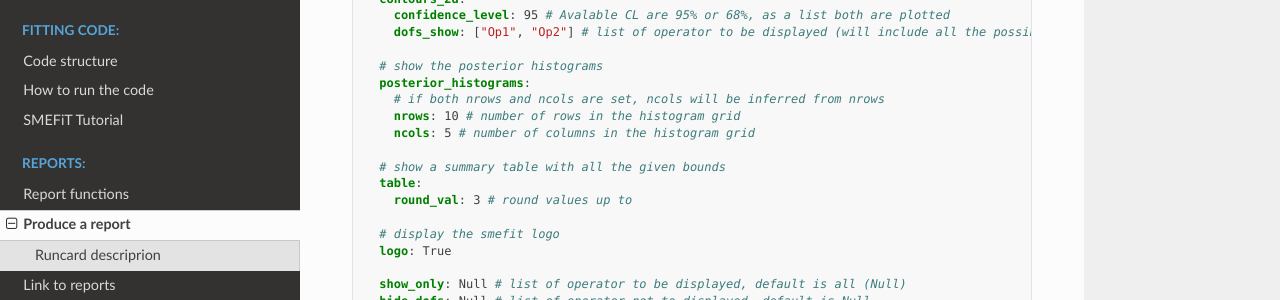
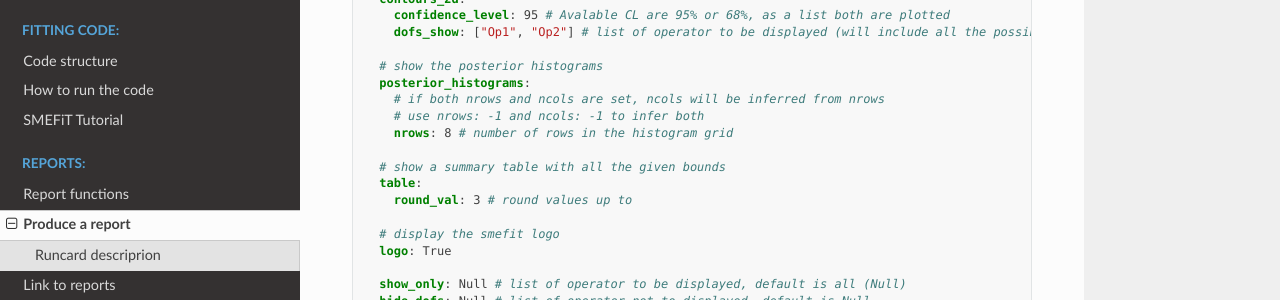
Before and after one commit to LHCfitNikhef/smefit_release, a Sphinx documentation site: the page built from docs/source/report/running.md, in a window 1280 px wide and 900 px high, scrolled down 1739 px. Shown: the part 151-451 px from the top of the window. Built offline with Sphinx 7.4.7 and the Read the Docs theme 3.1.0, drawn with Linux system fonts in a browser that asks for light colours; pages that are not in the unit, such as notebooks, are missing from menus.

Commit message:
updating docs

```diff
--- a/docs/source/report/running.md
+++ b/docs/source/report/running.md
@@ -103,8 +103,8 @@ coefficients_plots:
   # show the posterior histograms
   posterior_histograms:
     # if both nrows and ncols are set, ncols will be inferred from nrows
-    nrows: 10 # number of rows in the histogram grid
-    ncols: 5 # number of columns in the histogram grid
+    # use nrows: -1 and ncols: -1 to infer both
+    nrows: 8 # number of rows in the histogram grid
 
   # show a summary table with all the given bounds
   table:
```
